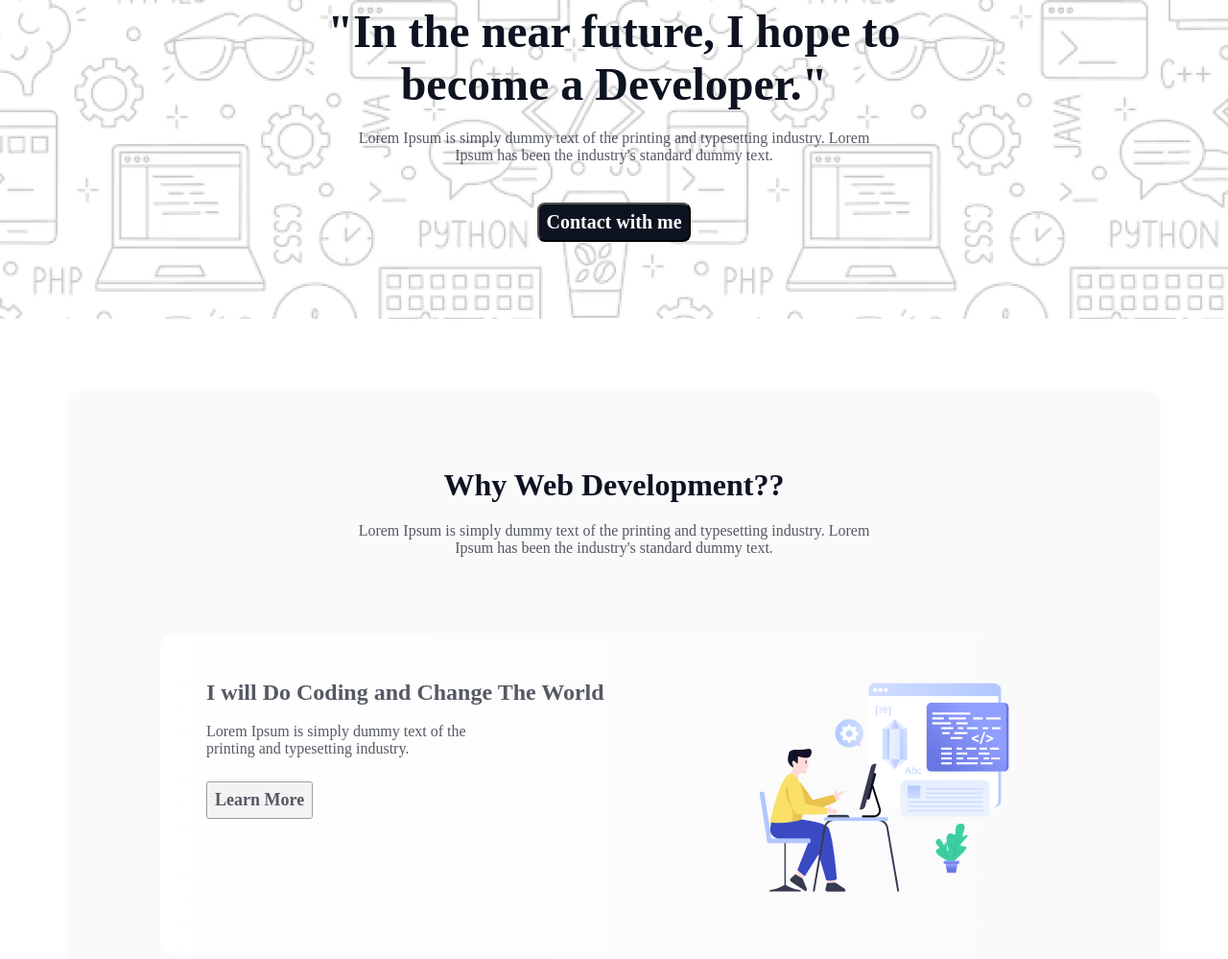
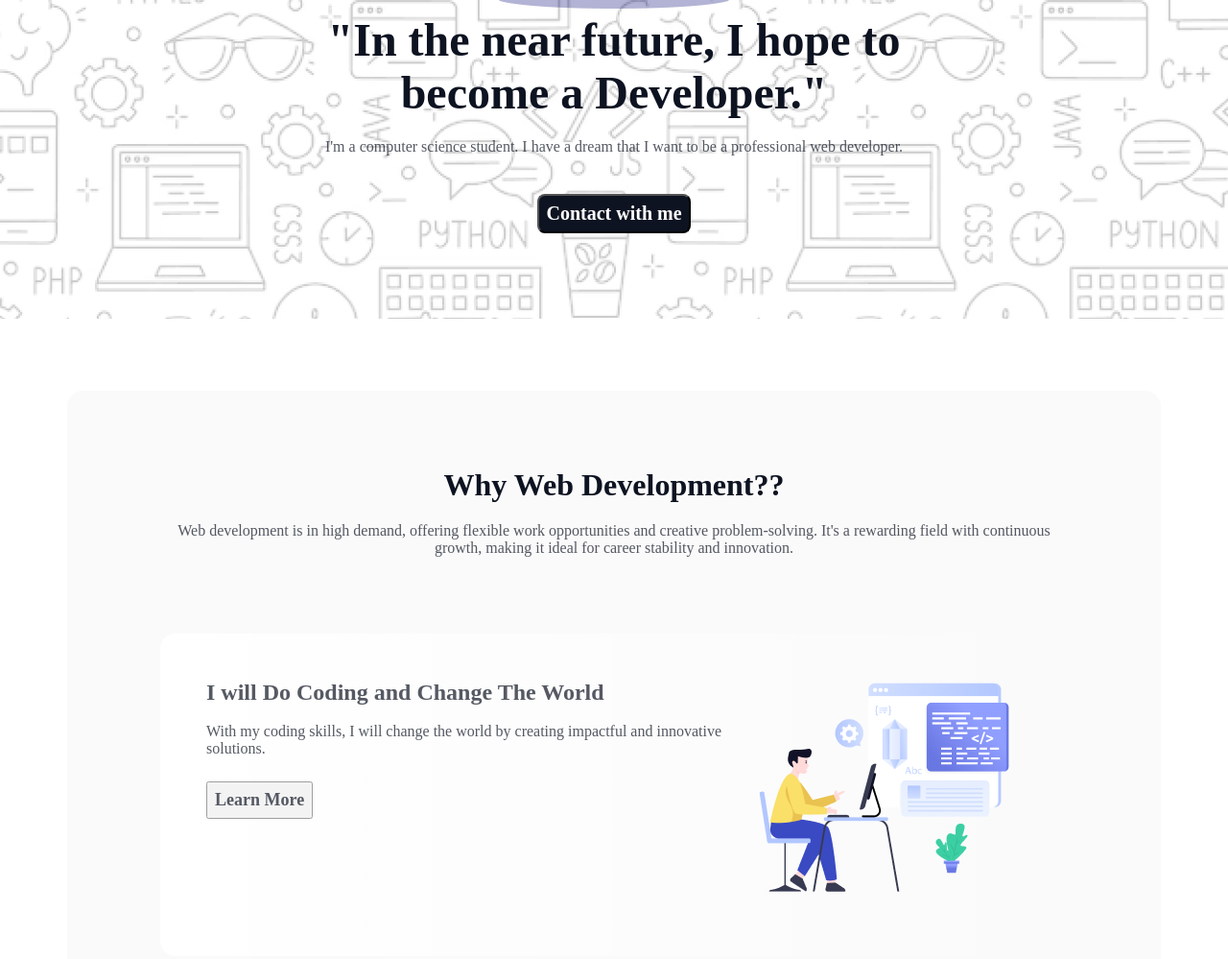
Before and after one commit to rahimariya19/Assignment-01, a plain HTML site: page index.html in a window 1280 px wide. Shown: the part 340-1339 px from the top of the page at 96% size. Drawn offline with Linux system fonts and the light colour scheme; a web font is replaced by a local one.

Commit message:
added my all section

```diff
--- a/index.html
+++ b/index.html
@@ -14,7 +14,7 @@
             </div>
             <div>
                 <h6>"In the near future, I hope to <br> become a Developer."</h6>
-                <p>Lorem Ipsum is simply dummy text of the printing and typesetting industry. Lorem <br> Ipsum has been the industry's standard dummy text.</p>
+                <p>I'm a computer science student. I have a dream that I want to be a professional web developer.</p>
 
                 <button id="contact-button">Contact with me</button>
             </div>
@@ -30,7 +30,8 @@
 
             <div class="web-content">
                 <h6>Why Web Development??</h6>
-                <p>Lorem Ipsum is simply dummy text of the printing and typesetting industry. Lorem <br> Ipsum has been the industry's standard dummy text.</p>
+                <p>Web development is in high demand, offering flexible work opportunities and creative problem-solving. It's a rewarding field with continuous growth, making it ideal for career stability and innovation.
+                </p>
             </div>
 
 
@@ -38,7 +39,7 @@
 
                 <div>
                     <h6>I will Do Coding and Change The World</h6>
-                    <p>Lorem Ipsum is simply dummy text of the <br> printing and typesetting industry.</p>
+                    <p>With my coding skills, I will change the world by creating impactful and innovative solutions.</p>
                     <button class="btn">Learn More</button>
                 </div>
 
@@ -59,7 +60,7 @@
 
                 <div>
                     <h6>I will Do Coding and Change The World</h6>
-                    <p>Lorem Ipsum is simply dummy text of the <br> printing and typesetting industry.</p>
+                    <p>With my coding skills, I will change the world by creating impactful and innovative solutions.</p>
                     <button class="btn">Learn More</button>
                 </div>
 
@@ -75,7 +76,7 @@
 
                 <div>
                     <h6>I will Do Coding and Change The World</h6>
-                    <p>Lorem Ipsum is simply dummy text of the <br> printing and typesetting industry.</p>
+                    <p>With my coding skills, I will change the world by creating impactful and innovative solutions.</p>
                     <button class="btn">Learn More</button>
                 </div>
 
@@ -98,7 +99,7 @@
          <section class="inspiration-container">
             <div class="inspiration-content">
                 <h6>My Inspiration</h6>
-                <p>Lorem Ipsum is simply dummy text of the printing and typesetting industry. Lorem <br> Ipsum has been the industry's standard dummy text.</p>
+                <p>My inspiration comes from the power of technology to transform lives <br> and solve real-world problems.I aim to harness that potential to make a meaningful <br> difference in the world through coding.</p>
             </div>
 
             <div class="video-container">
@@ -114,7 +115,7 @@
          <section class="current-target-container">
             <div class="current-target-content">
                 <h6>My Current Target</h6>
-                <p>Lorem Ipsum is simply dummy text of the printing and typesetting industry. Lorem <br> Ipsum has been the industry's standard dummy text.</p>
+                <p>My current target is to become a skilled developer, mastering coding languages <br> and building impactful projects. I'm focused on learning, growing, and laying the foundation <br> for a successful tech career.</p>
 
             </div>
 
@@ -127,7 +128,7 @@
             <div class="leftside-content">
                 <img src="./assets/html.png" alt="">
                 <h6>HTML</h6>
-                <p>Lorem Ipsum is simply dummy <br> text of the printing.</p>
+                <p>HyperText Markup Language (HTML). </p>
                 <a href="">Learn More</a>
 
             </div>
@@ -136,7 +137,7 @@
             <div class="middleside-content">
                 <img src="./assets/css.png" alt="">
                 <h6>CSS</h6>
-                <p>Lorem Ipsum is simply dummy <br> text of the printing.</p>
+                <p>CSS styles the layout and appearance of a website.</p>
                 <a href="">Learn More</a>
 
             </div>
@@ -146,7 +147,7 @@
             <div class="rightside-content">
                 <img src="./assets/js.png" alt="">
                 <h6>JS</h6>
-                <p>Lorem Ipsum is simply dummy <br> text of the printing.</p>
+                <p>JS adds interactivity and dynamic content to websites.</p>
                 <a href="">Learn More</a>
 
             </div>
@@ -170,7 +171,7 @@
          <section class="next-target-container">
             <div class="next-target-content">
                 <h6>My Next Target</h6>
-                <p>Lorem Ipsum is simply dummy text of the printing and typesetting industry. Lorem Ipsum <br> has been the industry's standard dummy text.</p>
+                <p>My next target is to deepen my knowledge of JavaScript and master modern frameworks <br> like React or Vue.js. I aim to build dynamic web applications that provide <br> seamless user experiences.</p>
 
             </div>
 
@@ -182,7 +183,7 @@
 
                 <div>
                     <h6>ReactJS</h6>
-                    <p>Lorem Ipsum is simply dummy text of the printing and typesetting industry. Lorem Ipsum has been the industry's standard dummy text.</p>
+                    <p>ReactJS is a popular JavaScript library for building dynamic user interfaces and single-page applications using reusable components.</p>
                     <a href="">Learn More</a>
                 </div>
 
@@ -196,8 +197,8 @@
                 </div>
 
                 <div>
-                    <h6>ReactJS</h6>
-                    <p>Lorem Ipsum is simply dummy text of the printing and typesetting industry. Lorem Ipsum has been the industry's standard dummy text.</p>
+                    <h6>NodeJs</h6>
+                    <p>Node.js is a JavaScript runtime that allows developers to execute JavaScript code on the server side, enabling the creation of scalable and high-performance web applications.</p>
                     <a href="">Learn More</a>
                 </div>
 
@@ -212,8 +213,8 @@
                 </div>
 
                 <div>
-                    <h6>ReactJS</h6>
-                    <p>Lorem Ipsum is simply dummy text of the printing and typesetting industry. Lorem Ipsum has been the industry's standard dummy text.</p>
+                    <h6>MongoDB</h6>
+                    <p>MongoDB is a NoSQL database that stores data in flexible, JSON-like documents, making it ideal for handling unstructured data and large-scale applications.</p>
                     <a href="">Learn More</a>
                 </div>
 
@@ -221,8 +222,6 @@
 
          </section>
         <!-- My Next Target ends here -->
-
-
 
 
 
@@ -237,7 +236,7 @@
 
             <div>
                 <h6>I need Support</h6>
-                <p>Lorem Ipsum is simply dummy text of the printing and <br> typesetting industry.</p>
+                <p>I need support to help me grow and succeed in my journey <br> as a developer.</p>
             </div>
 
 
@@ -258,6 +257,7 @@
 
     </main>
 
+
     <footer class="footer-container">
         <div class="footer-content">
 
```
